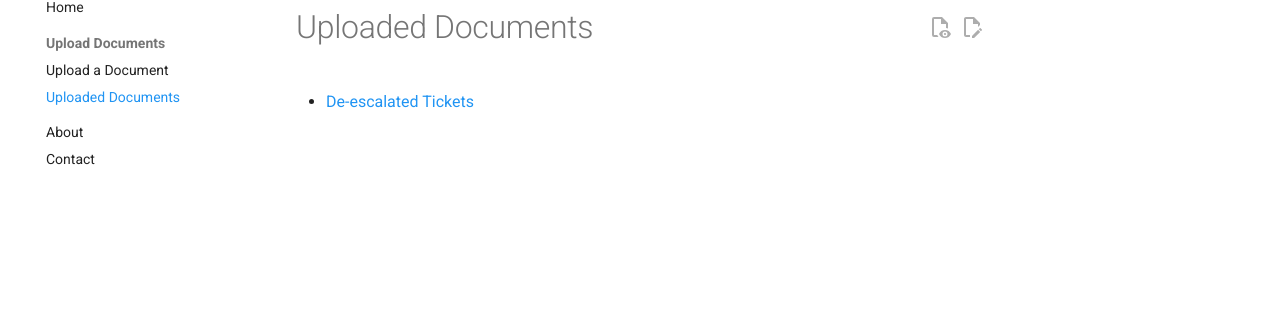
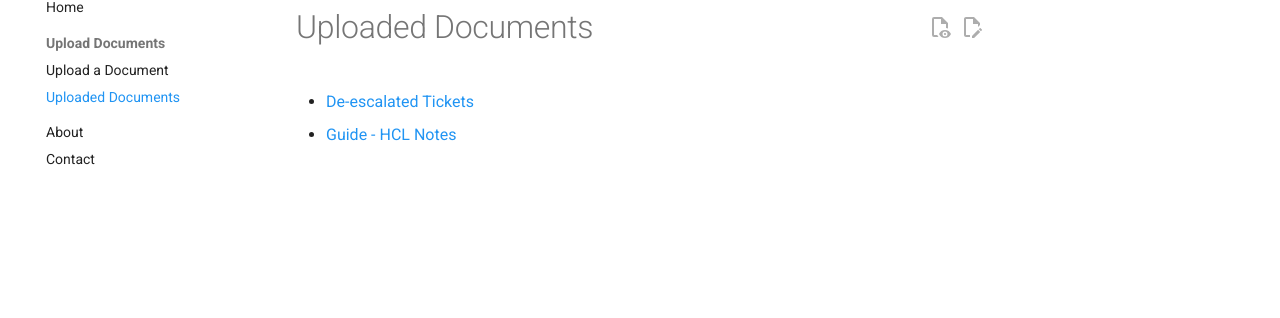
Before and after one commit to dgooding/mkdocs-basic, an MkDocs documentation site: the page built from docs/uploaded-documents.md, in a window 1280 px wide. Shown: the part 131-449 px from the top of the page. Built offline with MkDocs 1.6.1 and Material for MkDocs 9.7.7, drawn with Linux system fonts in a browser that asks for light colours; comment, search, counter and statistics services are not loaded.

Commit message:
Add uploaded PDF to document list

```diff
--- a/docs/uploaded-documents.md
+++ b/docs/uploaded-documents.md
@@ -1,3 +1,4 @@
 # Uploaded Documents
 
 - [De-escalated Tickets](De-escalated%20Tickets_converted.md)
+- [Guide - HCL Notes](Guide%20-%20HCL%20Notes.pdf)
```
